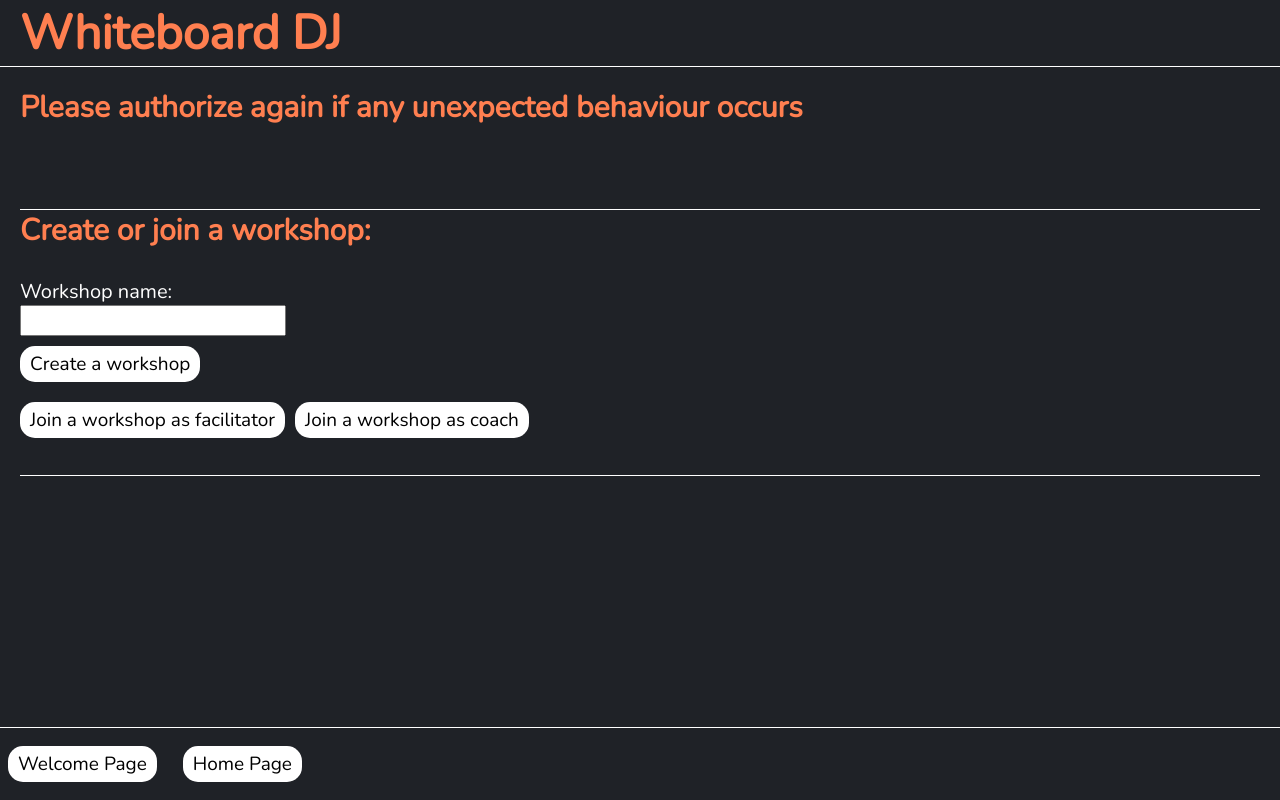
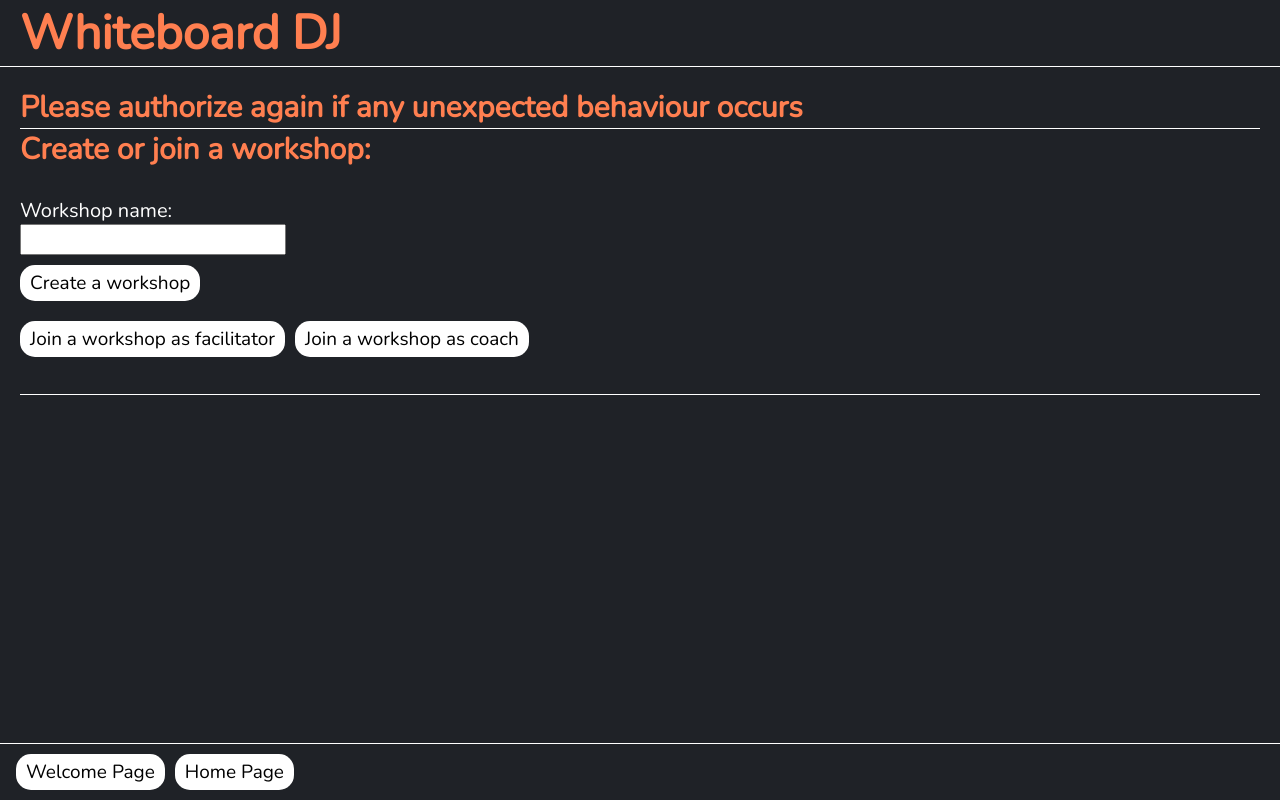
Before and after one commit to Devon0216/Frontend_edit, a React (Create React App) app: page /dash/authorize in a window 1280 px wide. Built offline with nearby package versions, Linux system fonts and the light colour scheme.

Commit message:
Try new css for footer

```diff
--- a/src/components/DashFooter.js
+++ b/src/components/DashFooter.js
@@ -14,8 +14,8 @@ const DashFooter = () => {
 
     const content = (
         <footer className="dash-footer">
-            <button class="button-orange dash-footer__button" onClick={gotoWelcome }>Welcome Page</button>
-            <button class="button-orange dash-footer__button" onClick={gotoHome} >Home Page</button>
+            <button class="button-orange" onClick={gotoWelcome }>Welcome Page</button>
+            <button class="button-orange" onClick={gotoHome} >Home Page</button>
         </footer>
     )
     return content
--- a/src/features/auth/Authentication.js
+++ b/src/features/auth/Authentication.js
@@ -14,8 +14,8 @@ export const getAccessToken = async (code) => {
 
     try {
         const result = await axios(options);
-        console.log("hi")
-        console.log(result);
+        // console.log("hi")
+        // console.log(result);
         return result;
       } catch (e) {
           console.log(e);
--- a/src/features/miro/MiroAuthorize.js
+++ b/src/features/miro/MiroAuthorize.js
@@ -414,14 +414,15 @@ const joinWorkshopAsFacilitator = async () => {
         document.getElementById("loading").innerHTML = "You have successfully connected to the Miro board!"
       }
     }
+    else{
+      document.getElementById("loading").innerHTML = "Please authorize again after refresh!"
+    }
 
     const facilitatorUserId = result1.data[0].User
     const result2 = await getUserByMiroId(global.username, global.miroId );
     const loginUserId = result2.data[0]._id
 
     if (facilitatorUserId === loginUserId){
-
-
       document.getElementById("notesSection").hidden = false
       document.getElementById("agendaSection").hidden = false
       document.getElementById("messageSection").hidden = false
@@ -587,15 +588,15 @@ const summarise = async () => {
 
 
     const result1 = await summariseAPI(notesText, sensitivityScore );
-    console.log("result1.data")
-    console.log(result1.data)
+    // console.log("result1.data")
+    // console.log(result1.data)
     document.getElementById("summarisation").textContent =  result1.data.summary;
 
     let finalSummary = "Summary of the whole workshop: \n" + result1.data.summary + "\n\nSummary of clusters: \n" + summarsationText
 
     const result2 = await getWorkshopByNameAPI(global.workshopname );
     const result3 = await addSummaryAPI(result2.data[0]._id, finalSummary );
-    console.log(result3)
+    // console.log(result3)
 
     if (result3.status === 200){
       document.getElementById("notesSummaryError").innerHTML = "Summary saved successfully"
@@ -1321,10 +1322,7 @@ const MiroAuthorize = () => {
         <section>
             <div class="section" >
               <h1 className="sectionHeading">Please authorize again if any unexpected behaviour occurs</h1>
-              <br></br>
               <h3 class="errorMessage" id="loading"></h3>
-              <br></br>
-              <br></br>
             </div>
 
 
--- a/src/features/pastWorkshop/PastWorkshop.js
+++ b/src/features/pastWorkshop/PastWorkshop.js
@@ -19,8 +19,8 @@ const WorkshopItem = ({ workshopName, workshopID }) => {
 
 const PastWorkshop = () => {
 
-    console.log("global.userid")
-    console.log(global.userid)
+    // console.log("global.userid")
+    // console.log(global.userid)
 
 
     const [workshops, setWorkshops] = useState([]);
--- a/src/features/workshop/Workshop.js
+++ b/src/features/workshop/Workshop.js
@@ -37,10 +37,10 @@ export const getWorkshopByNameAPI = async ( workshopname) => {
     };
 
     try {
-        console.log("workshopname")
-        console.log(workshopname)
+        // console.log("workshopname")
+        // console.log(workshopname)
         const result = await axios(options);
-        console.log(result.data);
+        // console.log(result.data);
 
         return result;
       } catch (e) {
--- a/src/index.css
+++ b/src/index.css
@@ -468,6 +468,11 @@ tr {
   .icon-button {
     font-size: 1.5rem;
   }
+
+  .dash-footer {
+    padding: 0 1em;
+    gap: 0;
+  }
 }
 
 @media screen and (min-width: 768px) {
@@ -482,6 +487,11 @@ tr {
 
   .dash-container {
     padding: 1em;
+  }
+
+  .dash-footer {
+    padding: 0 1em;
+    gap: 0;
   }
 
   .table {
```
